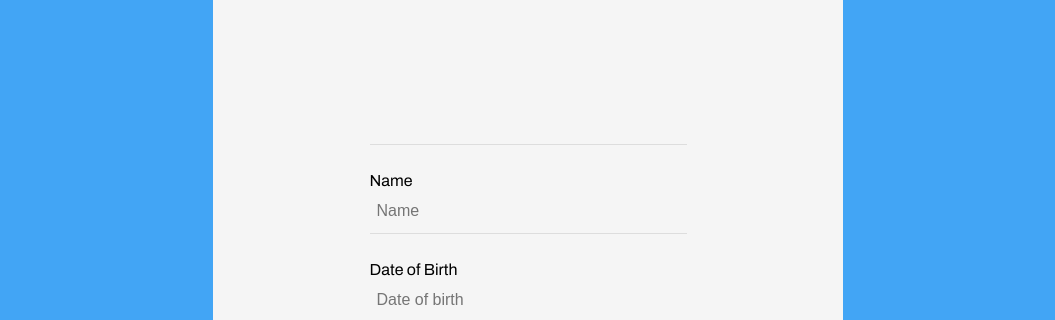
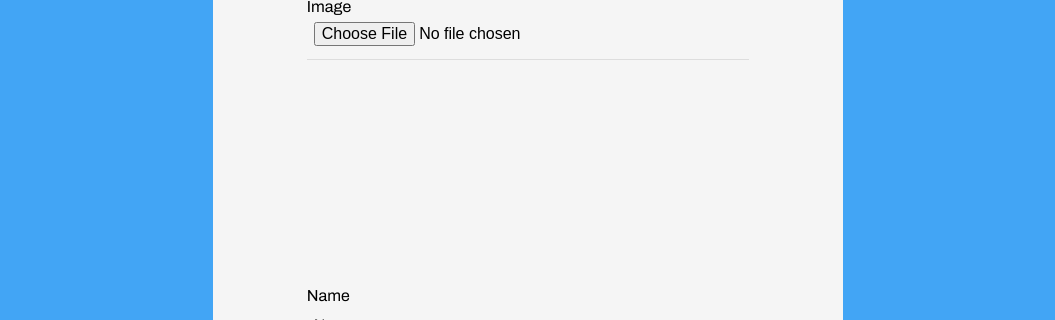
Before and after one commit to robpwatkins/puppyAPI, a React (Create React App) app in the folder client/: page / in a window 1280 px wide. Shown: the part 252-572 px from the top of the page, without its empty margins (112-1167 px from the left). Built offline with nearby package versions, Linux system fonts and the light colour scheme; no server answers.

Commit message:
im happy with that for the presenation

```diff
--- a/client/src/App.css
+++ b/client/src/App.css
@@ -316,11 +316,12 @@ input, textarea {
 
 .submit-pup-container {
   position: fixed;
-  top: 175px;
+  top: 225px;
   display: flex;
   width: 50%;
   /* height: 50%; */
   justify-content: center;
+  padding: 20px;
   background: whitesmoke;
   border: 5px solid #42A5F5;
   border-radius: 10px;
@@ -330,8 +331,17 @@ fieldset {
   border: none;
 }
 
-input[type="file"] {
+.img-preview {
   height: 200px;
+}
+
+.img-preview img {
+  width: 55%;
+  height: auto;
+}
+
+form {
+  width: 75%;
 }
 
 button {
--- a/client/src/components/SubmitPup.js
+++ b/client/src/components/SubmitPup.js
@@ -71,7 +71,9 @@ const SubmitPup = props => {
               // required
               onChange={uploadFile}
               />
-              {imgUrl && <img width="200" src={imgUrl} alt="Upload Preview" />}
+              <div className="img-preview">
+                {imgUrl && <img width="200" src={imgUrl} alt="Upload Preview" />}
+              </div>
           </label>
           <br />
           <label htmlFor="name">
```
